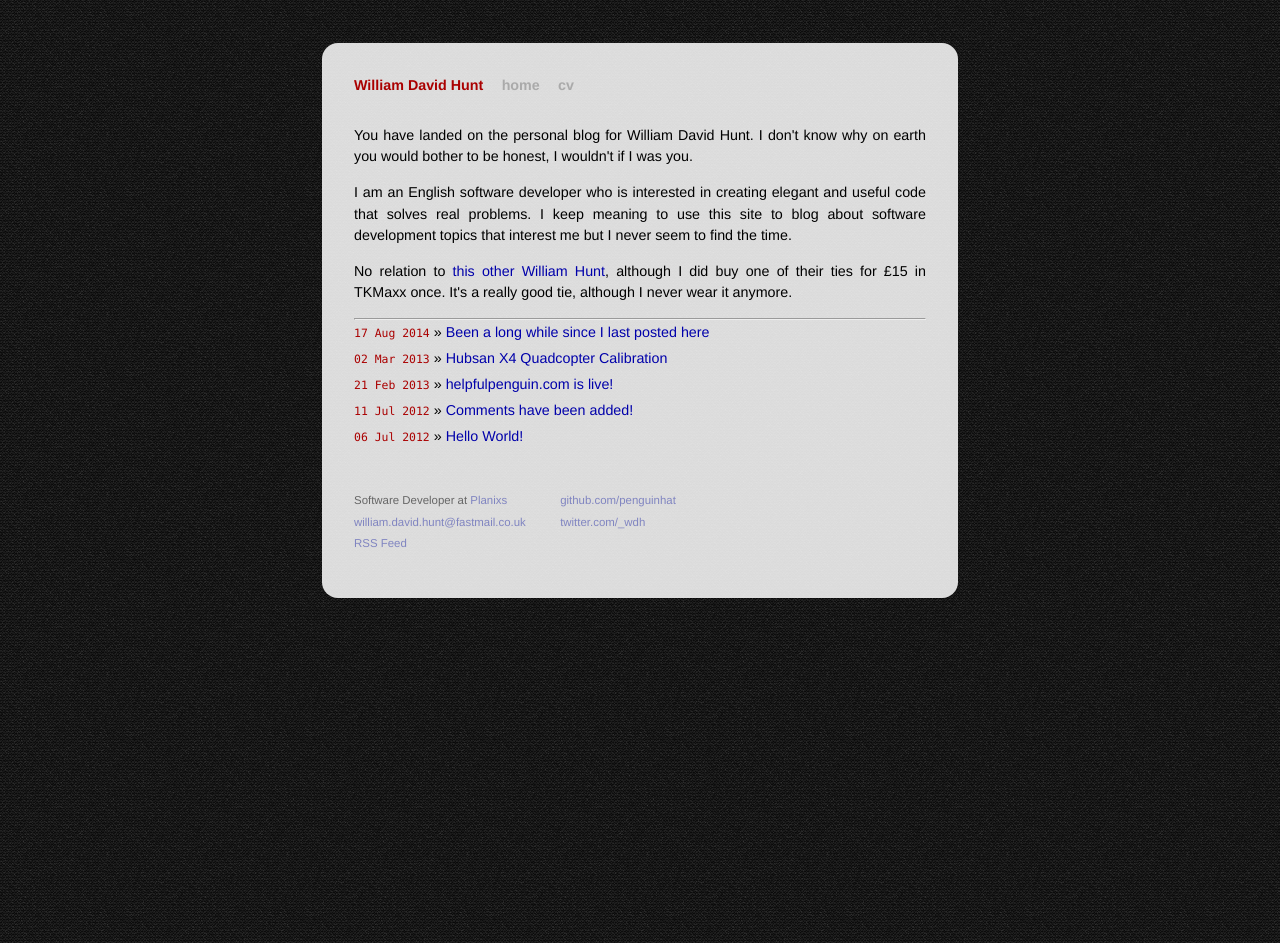
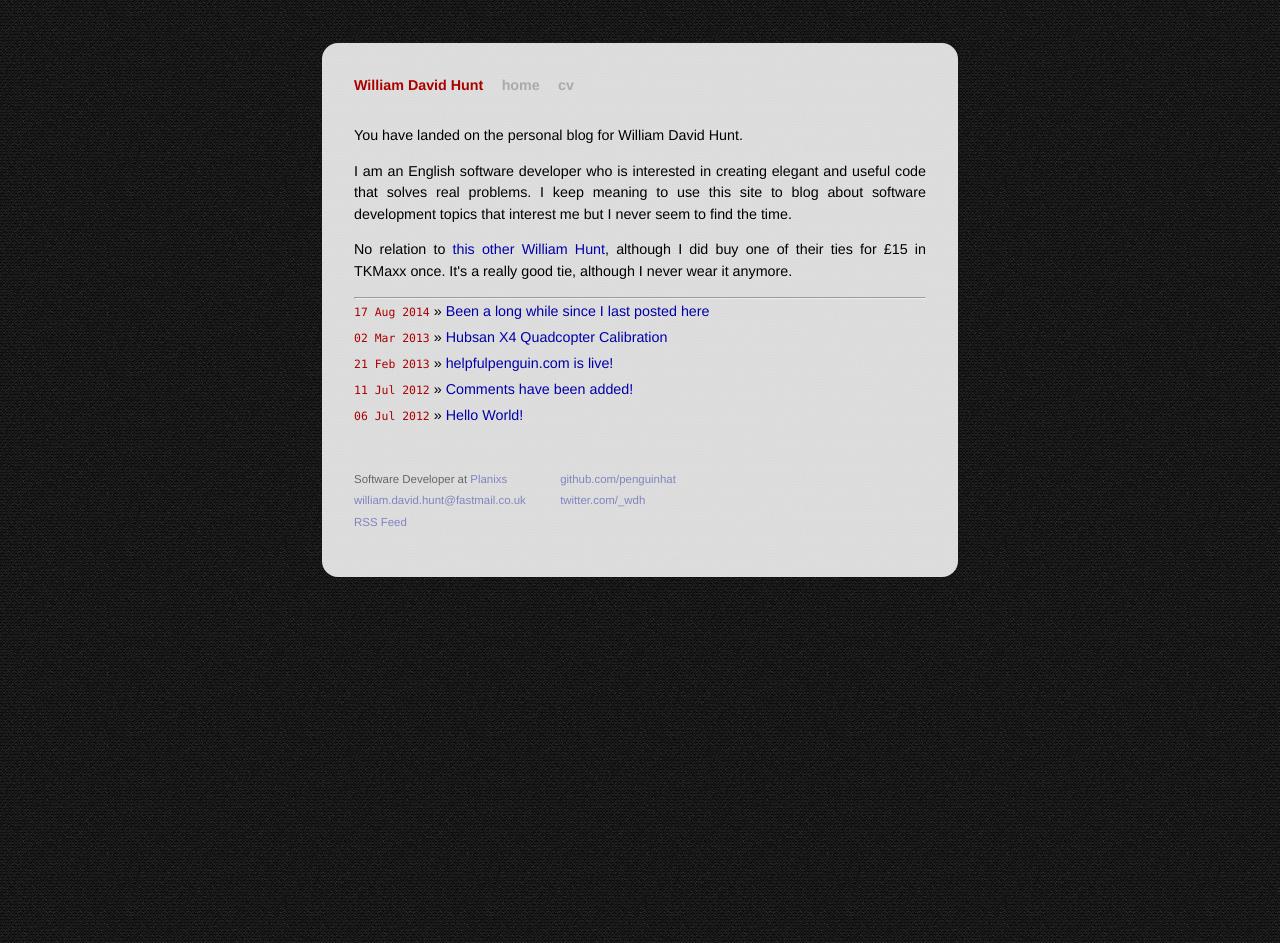
Before and after one commit to penguinhat/penguinhat.github.com, a Jekyll site: the page built from index.html, in a window 1280 px wide. Built offline with Jekyll 4.4.1, drawn with Linux system fonts in a browser that asks for light colours.

Commit message:
Make index less emo

```diff
--- a/index.html
+++ b/index.html
@@ -4,7 +4,7 @@ title: William David Hunt
 ---
 
 <div id="home">
-  <p>You have landed on the personal blog for William David Hunt. I don't know why on earth you would bother to be honest, I wouldn't if I was you.</p>
+  <p>You have landed on the personal blog for William David Hunt.</p>
 
   <p>I am an English software developer who is interested in creating elegant and useful code that solves real problems. I keep meaning to use this site to blog about software development topics that interest me but I never seem to find the time.</p>
 
```
